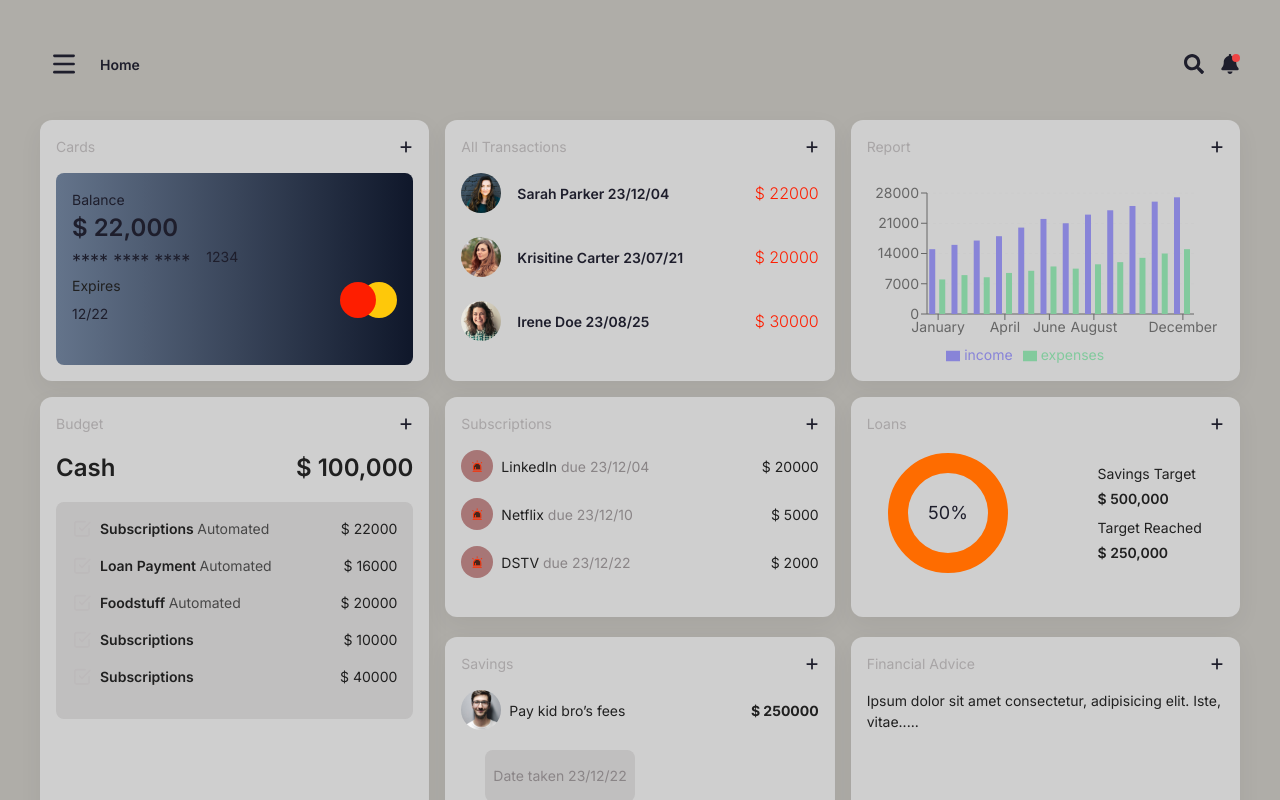
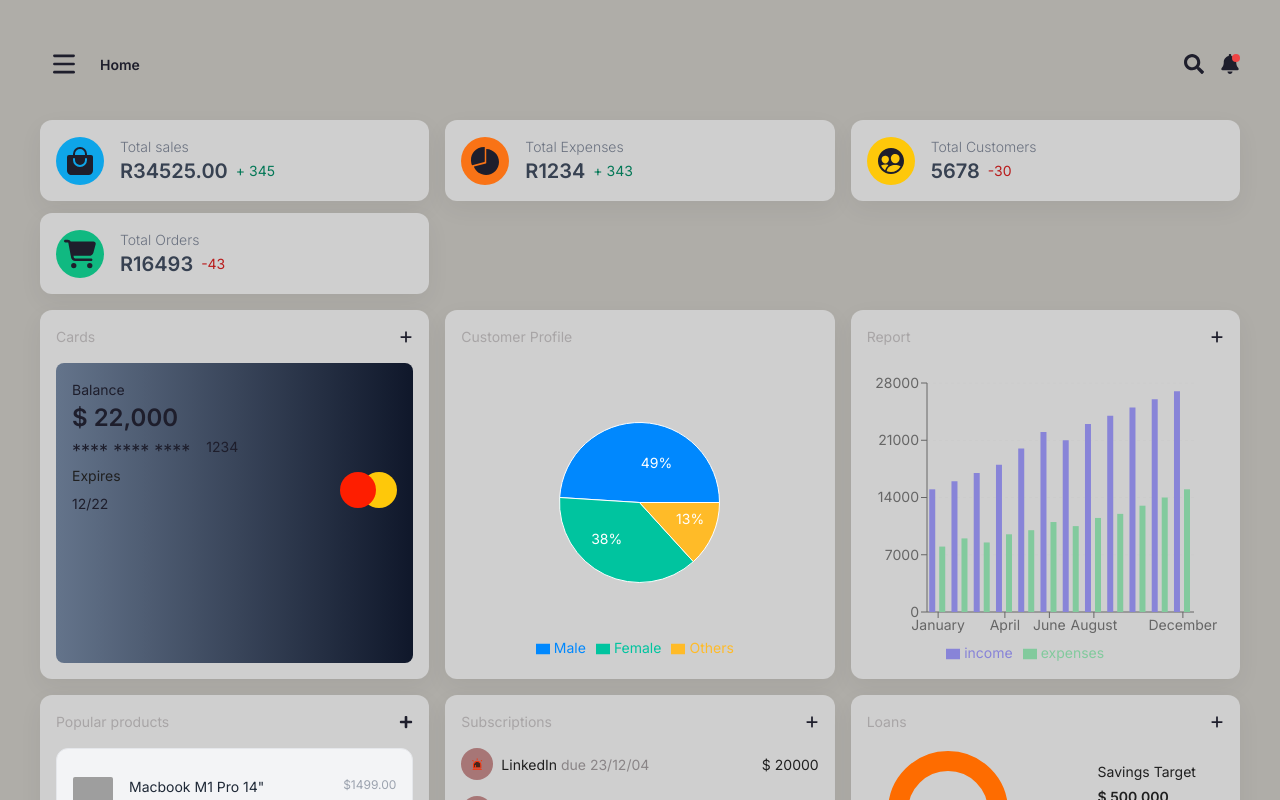
Before and after one commit to KeotshepileMaje/dashboard_app, a Next.js app: page / in a window 1280 px wide. Shown: the top 800 px of the page. Built offline with nearby package versions, Linux system fonts and the light colour scheme; grey boxes are pictures that could not be loaded.

Commit message:
Added new components

```diff
--- a/app/components/ContentMain.jsx
+++ b/app/components/ContentMain.jsx
@@ -1,15 +1,17 @@
 import Cards from "./Cards";
-import Transactions from "./Transactions";
 import Report from "./Report";
-import Budget from "./Budget";
 import Subscriptions from "./Subscriptions";
 import Savings from "./Savings";
 import Loans from "./Loans";
 import Financial from "./Financial";
+import CustomerProfile from "./CustomerProfile";
+import Stats from "./Stats";
+import PopularProducts from "./PopularProducts";
 
 const ContentMain = () => {
   return (
     <div className="grid gap-y-[20px] lg:gap-y-[16px]">
+      <Stats />
       <div
         className="
         grid
@@ -20,11 +22,10 @@ const ContentMain = () => {
         grid-cols-1
         gap-x-0
         gap-y-[12px]
-
         "
       >
         <Cards />
-        <Transactions />
+        <CustomerProfile />
         <Report />
       </div>
       <div
@@ -37,8 +38,7 @@ const ContentMain = () => {
       gap-y-[16px]
       "
       >
-        <Budget />
-
+        <PopularProducts />
         <div>
           <div
             className="
```
